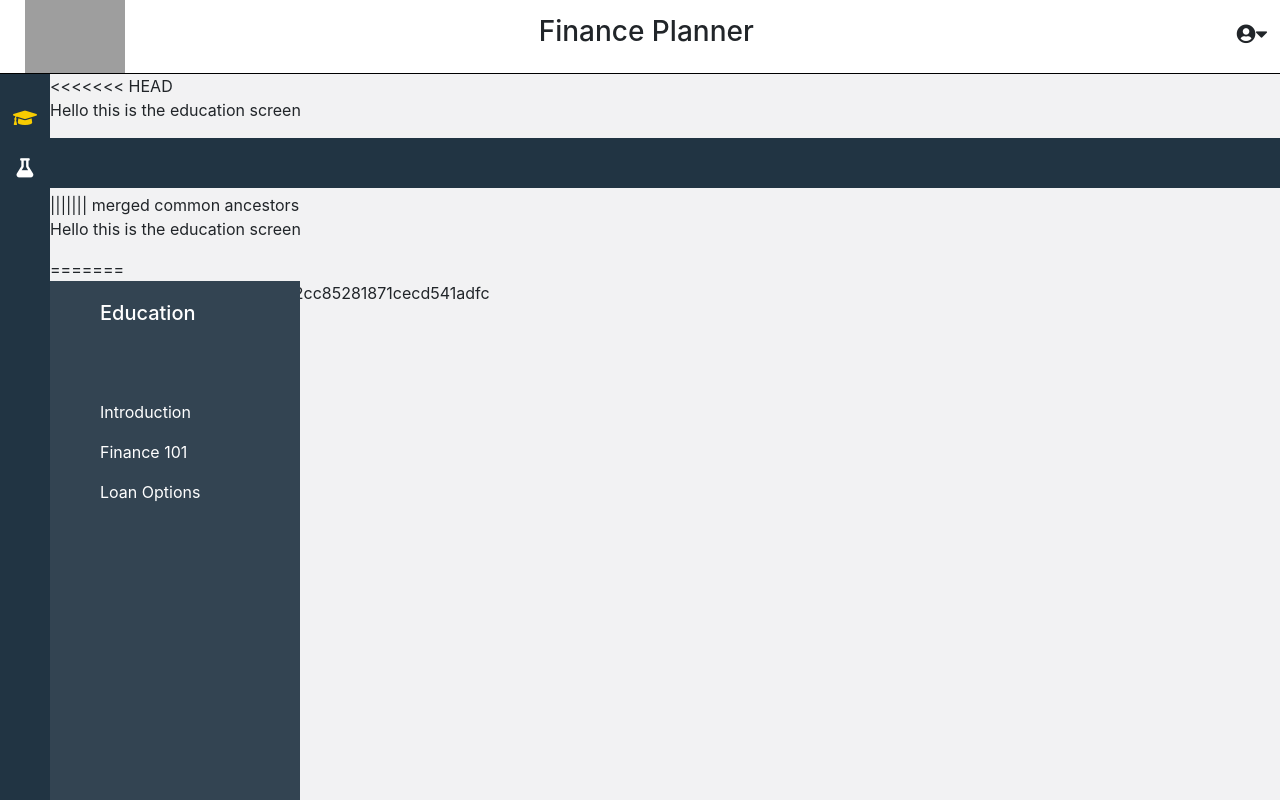
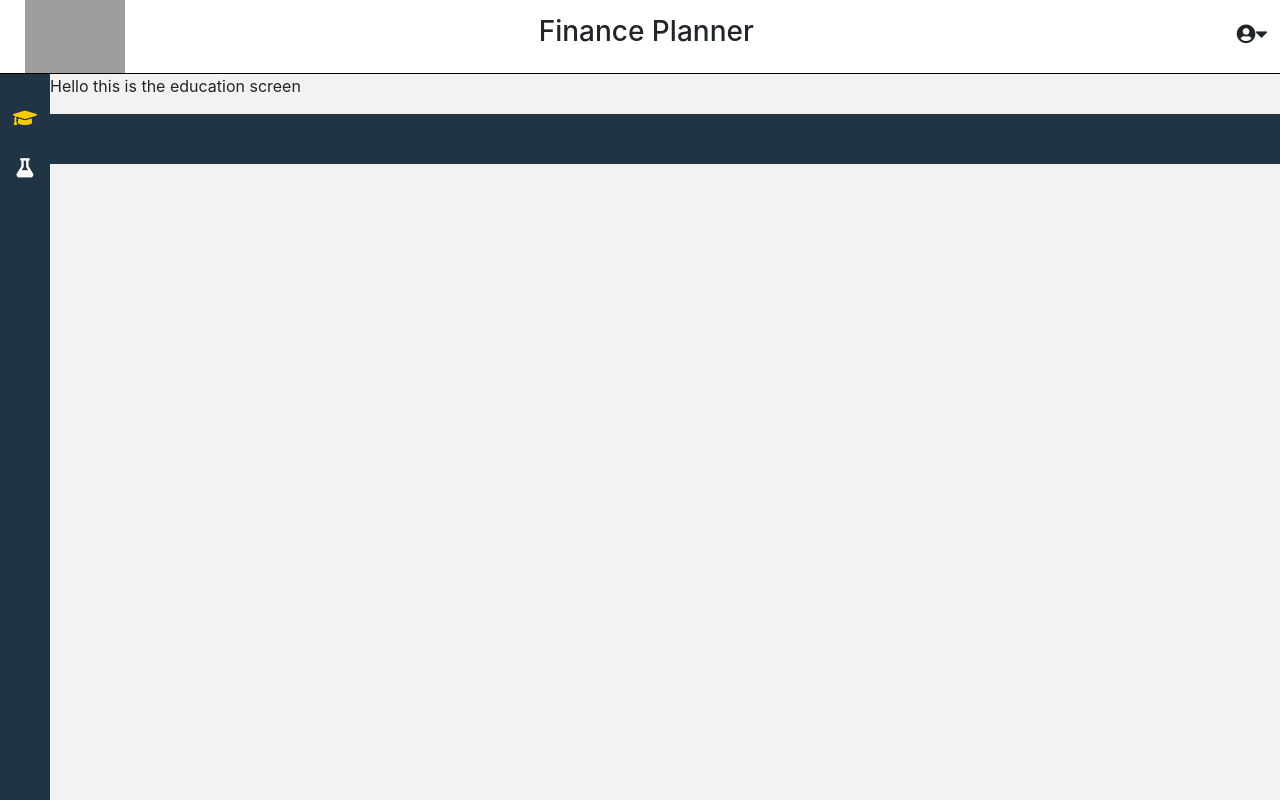
Before and after one commit to Hack-DFW-Dream-Team-2019/Finance-Planner, a Vue app in the folder app/: page /education in a window 1280 px wide. Shown: the top 800 px of the page. Built offline with nearby package versions, Linux system fonts and the light colour scheme; grey boxes are pictures that could not be loaded.

Commit message:
fix merge conflict

```diff
--- a/app/src/views/Education.vue
+++ b/app/src/views/Education.vue
@@ -1,28 +1,8 @@
 <template>
     <div>
-<<<<<<< HEAD
         <p>Hello this is the education screen</p>
 
         <button type="button" @click="testing()" name="button"></button>
-||||||| merged common ancestors
-        <p>Hello this is the education screen</p>
-=======
-        <div class="education-side-nav">
- 			<h5 class="education-title">Education</h5>
-            <router-link to="/education/introduction">
-				<p>Introduction</p>
-			</router-link>
-			<router-link to="/education/finance">
-				<p>Finance 101</p>
-			</router-link>
-            <router-link to="/education/loans">
-				<p>Loan Options</p>
-			</router-link>
-        </div>
-        <div class="content">
-            <router-view></router-view>
-        </div>
->>>>>>> 3b9c0e04f3878a5faa2cc85281871cecd541adfc
     </div>
 </template>
 
```
